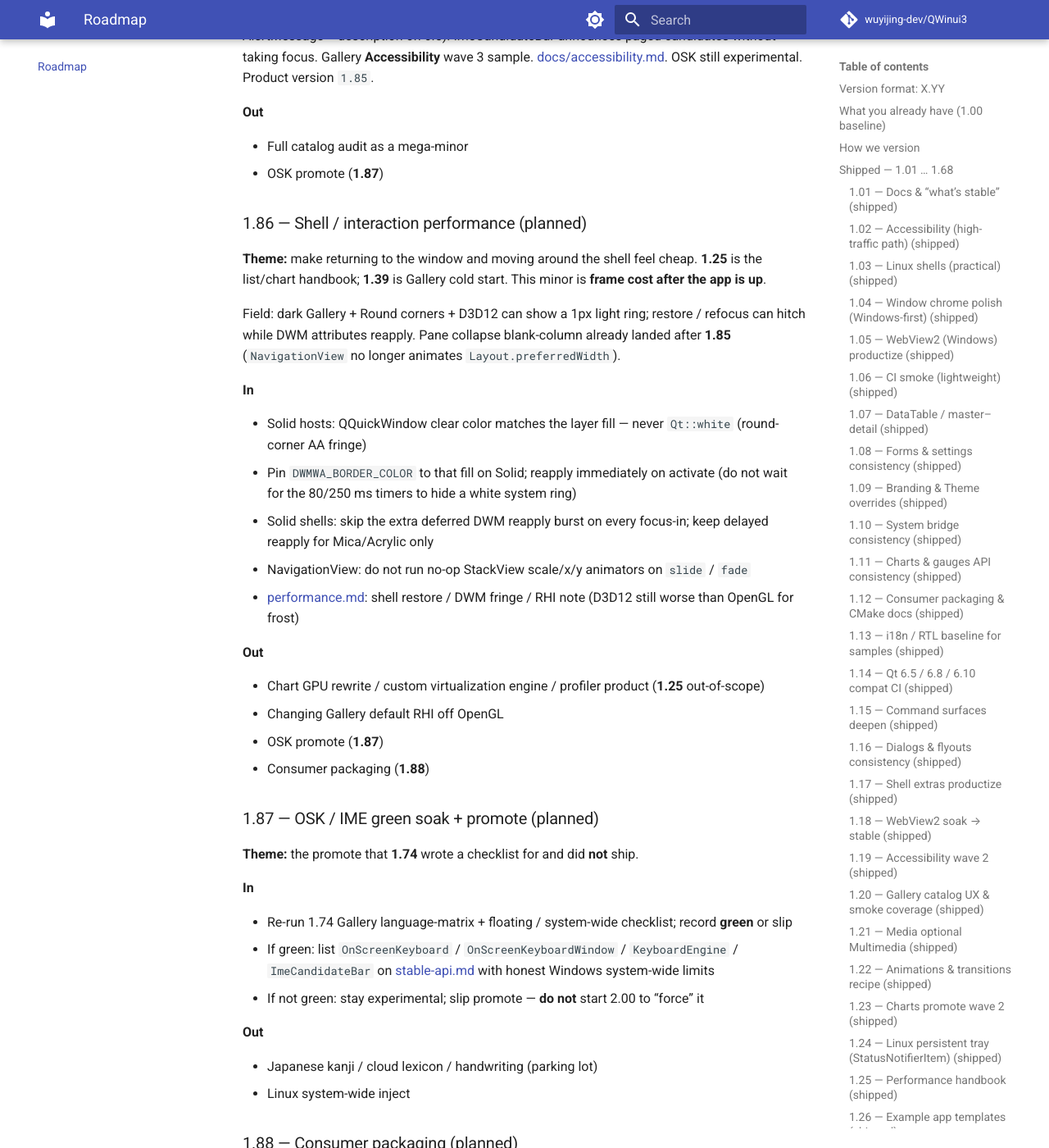
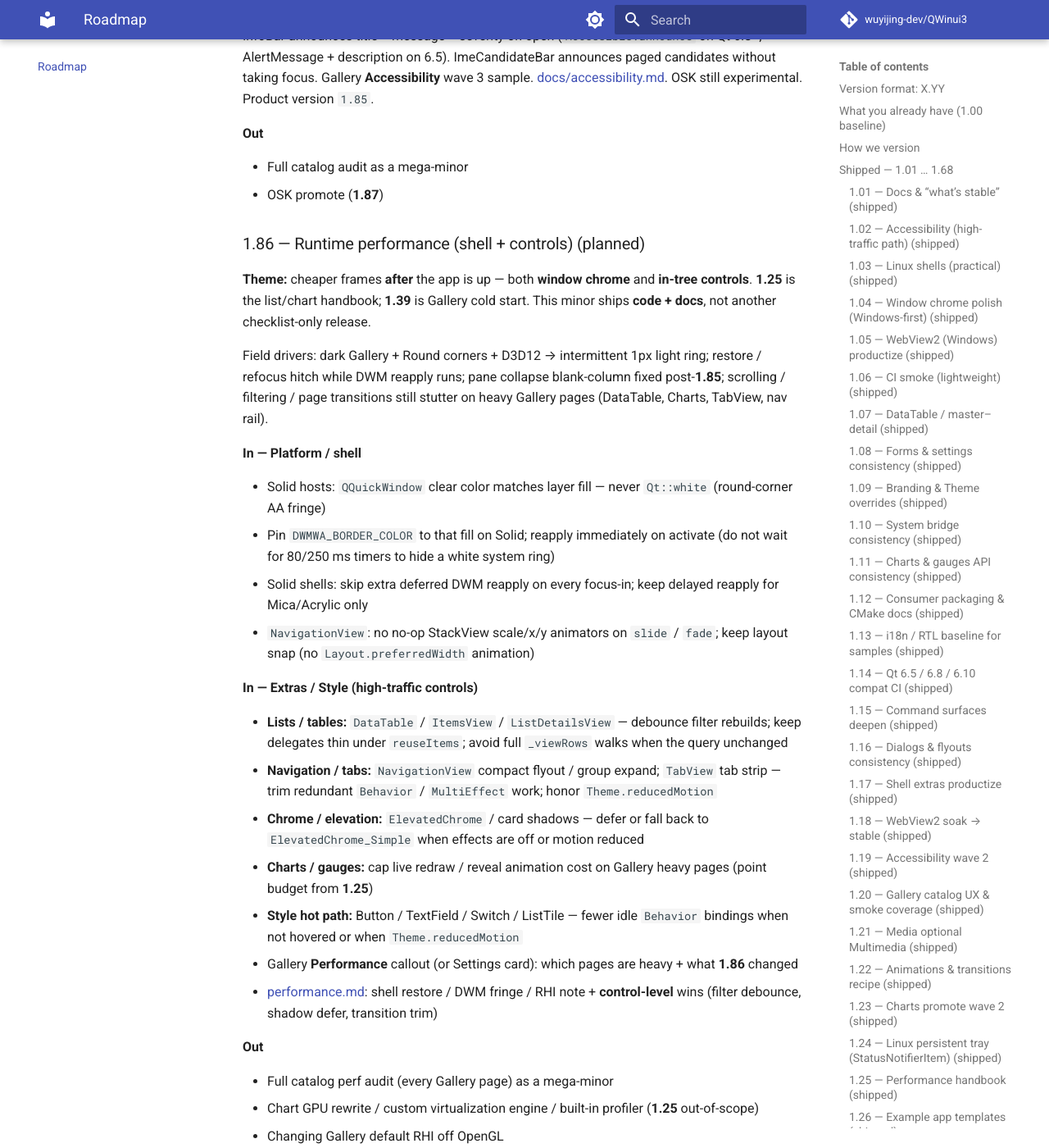
Before and after one commit to wuyijing-dev/QWinui3, an MkDocs documentation site: the page built from docs/roadmap.md, in a window 1280 px wide and 1400 px high, scrolled down 17664 px. Shown: the whole window at 82% size. Built offline with MkDocs 1.6.1 and Material for MkDocs 9.7.7, drawn with Linux system fonts in a browser that asks for light colours; comment, search, counter and statistics services are not loaded; some of the changed text lies outside the part shown.

Commit message:
Expand 1.86 roadmap to shell plus control performance.
Cover Platform chrome and high-traffic Extras/Style paths, not shell-only.

```diff
--- a/docs/roadmap.md
+++ b/docs/roadmap.md
@@ -1,9 +1,9 @@
 # QWinUI3 Roadmap
 
 **Current:** **1.85**
-**Next up:** **1.86** — Shell / interaction performance
+**Next up:** **1.86** — Runtime performance (shell + controls)
 **Planned through:** **2.00** (1.xx close-out **1.83…1.90**, then breaking line)
-**Still 1.xx until 1.90:** Long-horizon checkpoint — [docs/checkpoint-178.md](checkpoint-178.md). **1.85** a11y wave 3 (focus return / live regions). **1.86** is frame smoothness (restore hitch / DWM fringe), not another handbook. OSK/IME stays experimental until a named green soak (**1.87**). **Do not implement 2.00 before 1.90.**
+**Still 1.xx until 1.90:** Long-horizon checkpoint — [docs/checkpoint-178.md](checkpoint-178.md). **1.85** a11y wave 3 (focus return / live regions). **1.86** is frame cost after startup — **Platform shells and Extras/Style controls**, not another handbook (**1.25**) or cold-start slice (**1.39**). OSK/IME stays experimental until a named green soak (**1.87**). **Do not implement 2.00 before 1.90.**
 **Qt:** 6.5+ (recommended 6.8 LTS) through 1.xx — [qt-version-compat.md](qt-version-compat.md). **2.00** may raise the floor.
 
 This plan starts from **what 1.00 already was**, then walks **small `1.xx` minors** through a **1.90 close-out**, then a named **2.00** breaking line. **2.00 is not the next tag.**
@@ -428,7 +428,7 @@ Finish **1.xx** as named slices (**1.83…1.90**), then a **breaking 2.00**. Do
 | **1.83** | Floating OSK / SendInput field harden | **Shipped** |
 | **1.84** | Consumer floating-OSK recipe | **Shipped** |
 | **1.85** | Accessibility wave 3 | **Shipped** |
-| **1.86** | Shell / interaction performance | **Next** |
+| **1.86** | Runtime performance (shell + controls) | **Next** |
 | **1.87** | OSK / IME green soak + promote | Planned |
 | **1.88** | Consumer packaging beyond the 1.61 sketch | Planned |
 | **1.89** | 1.xx close-out checkpoint | Planned |
@@ -452,23 +452,33 @@ Finish **1.xx** as named slices (**1.83…1.90**), then a **breaking 2.00**. Do
 - Full catalog audit as a mega-minor
 - OSK promote (**1.87**)
 
-### 1.86 — Shell / interaction performance (planned)
+### 1.86 — Runtime performance (shell + controls) (planned)
 
-**Theme:** make returning to the window and moving around the shell feel cheap. **1.25** is the list/chart handbook; **1.39** is Gallery cold start. This minor is **frame cost after the app is up**.
+**Theme:** cheaper frames **after** the app is up — both **window chrome** and **in-tree controls**. **1.25** is the list/chart handbook; **1.39** is Gallery cold start. This minor ships **code + docs**, not another checklist-only release.
 
-Field: dark Gallery + Round corners + D3D12 can show a 1px light ring; restore / refocus can hitch while DWM attributes reapply. Pane collapse blank-column already landed after **1.85** (`NavigationView` no longer animates `Layout.preferredWidth`).
+Field drivers: dark Gallery + Round corners + D3D12 → intermittent 1px light ring; restore / refocus hitch while DWM reapply runs; pane collapse blank-column fixed post-**1.85**; scrolling / filtering / page transitions still stutter on heavy Gallery pages (DataTable, Charts, TabView, nav rail).
 
-**In**
+**In — Platform / shell**
 
-- Solid hosts: QQuickWindow clear color matches the layer fill — never `Qt::white` (round-corner AA fringe)
-- Pin `DWMWA_BORDER_COLOR` to that fill on Solid; reapply immediately on activate (do not wait for the 80/250 ms timers to hide a white system ring)
-- Solid shells: skip the extra deferred DWM reapply burst on every focus-in; keep delayed reapply for Mica/Acrylic only
-- NavigationView: do not run no-op StackView scale/x/y animators on `slide` / `fade`
-- [performance.md](performance.md): shell restore / DWM fringe / RHI note (D3D12 still worse than OpenGL for frost)
+- Solid hosts: `QQuickWindow` clear color matches layer fill — never `Qt::white` (round-corner AA fringe)
+- Pin `DWMWA_BORDER_COLOR` to that fill on Solid; reapply immediately on activate (do not wait for 80/250 ms timers to hide a white system ring)
+- Solid shells: skip extra deferred DWM reapply on every focus-in; keep delayed reapply for Mica/Acrylic only
+- `NavigationView`: no no-op StackView scale/x/y animators on `slide` / `fade`; keep layout snap (no `Layout.preferredWidth` animation)
+
+**In — Extras / Style (high-traffic controls)**
+
+- **Lists / tables:** `DataTable` / `ItemsView` / `ListDetailsView` — debounce filter rebuilds; keep delegates thin under `reuseItems`; avoid full `_viewRows` walks when the query unchanged
+- **Navigation / tabs:** `NavigationView` compact flyout / group expand; `TabView` tab strip — trim redundant `Behavior` / `MultiEffect` work; honor `Theme.reducedMotion`
+- **Chrome / elevation:** `ElevatedChrome` / card shadows — defer or fall back to `ElevatedChrome_Simple` when effects are off or motion reduced
+- **Charts / gauges:** cap live redraw / reveal animation cost on Gallery heavy pages (point budget from **1.25**)
+- **Style hot path:** Button / TextField / Switch / ListTile — fewer idle `Behavior` bindings when not hovered or when `Theme.reducedMotion`
+- Gallery **Performance** callout (or Settings card): which pages are heavy + what **1.86** changed
+- [performance.md](performance.md): shell restore / DWM fringe / RHI note + **control-level** wins (filter debounce, shadow defer, transition trim)
 
 **Out**
 
-- Chart GPU rewrite / custom virtualization engine / profiler product (**1.25** out-of-scope)
+- Full catalog perf audit (every Gallery page) as a mega-minor
+- Chart GPU rewrite / custom virtualization engine / built-in profiler (**1.25** out-of-scope)
 - Changing Gallery default RHI off OpenGL
 - OSK promote (**1.87**)
 - Consumer packaging (**1.88**)
```
Also changed, not shown: ROADMAP.md (+23 -13 lines).
